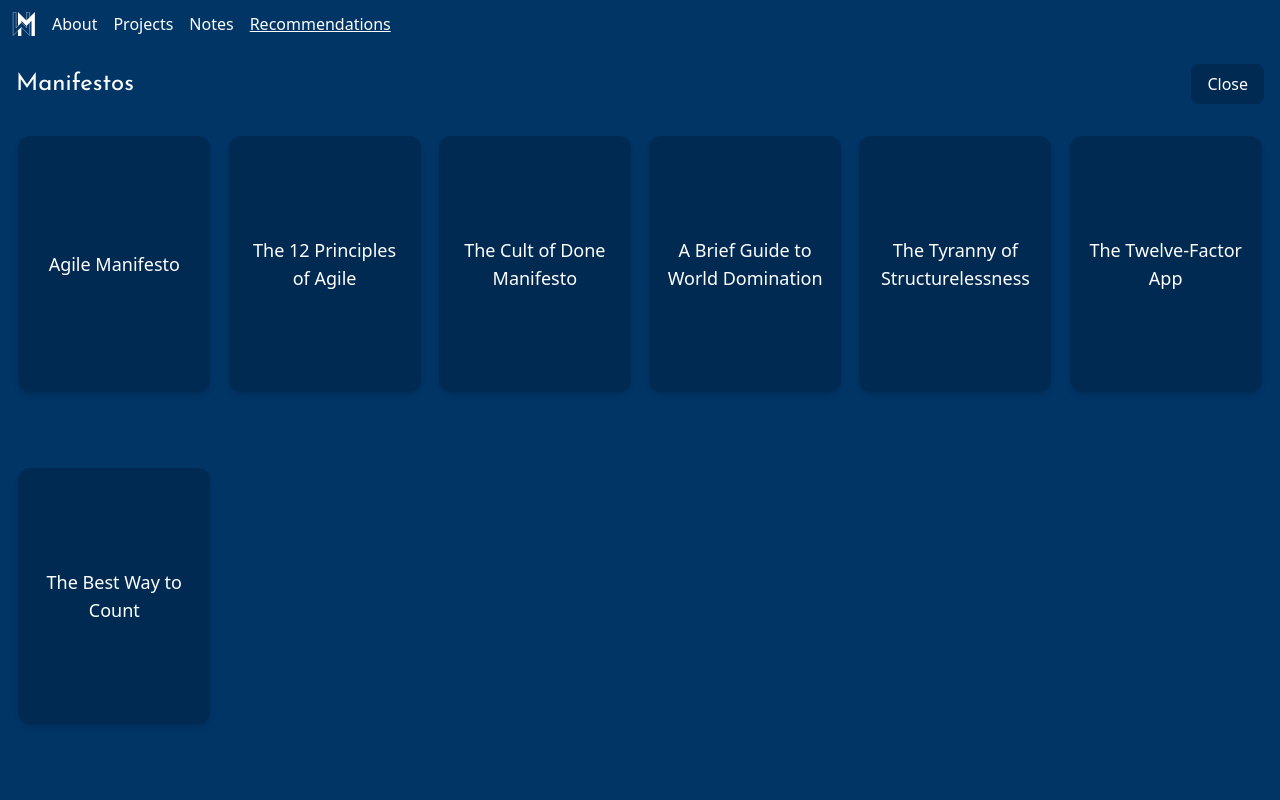
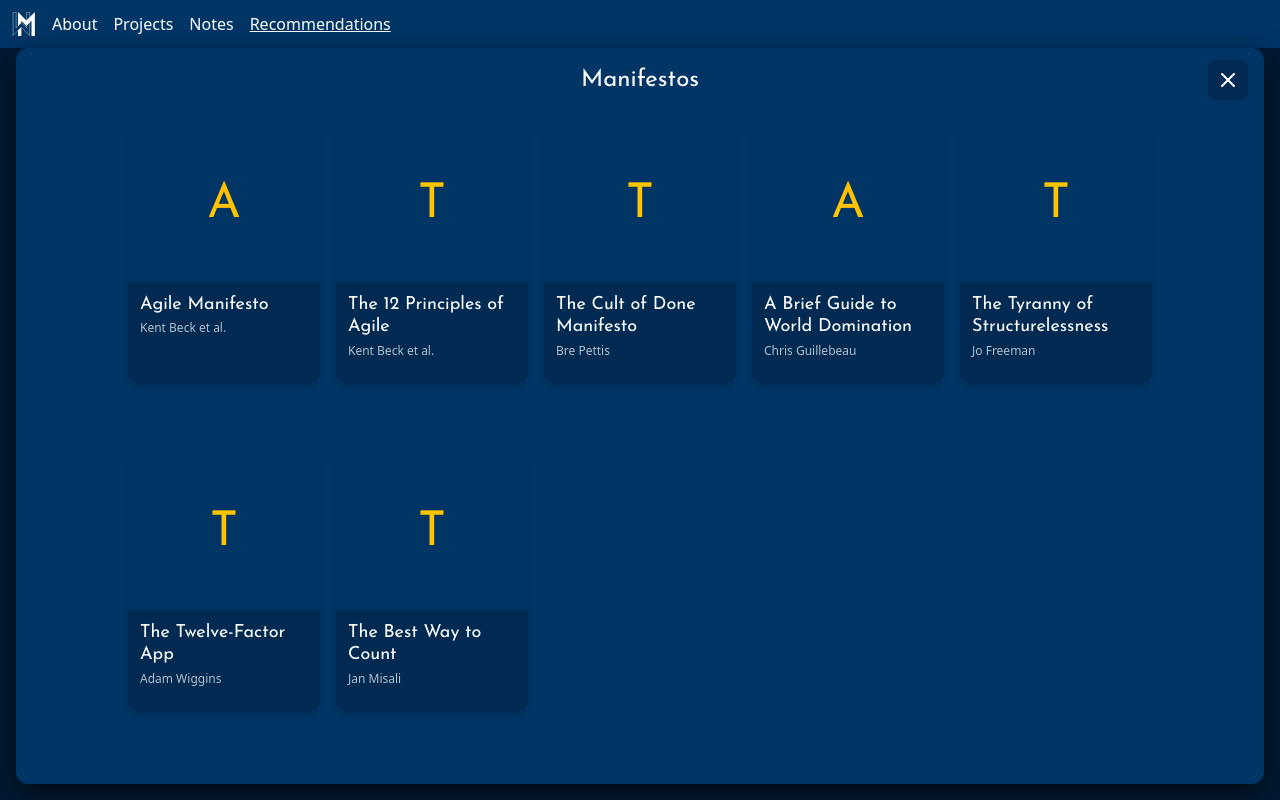
Before and after one commit to wmarrujo/wmarrujo.github.io, a SvelteKit app: page /recommendations in a window 1280 px wide. Both pictures are taken after a click on the button "Manifestos". Built offline with nearby package versions, Linux system fonts and the light colour scheme.

Commit message:
dialog styling 1

```diff
--- a/src/routes/recommendations/+page.svelte
+++ b/src/routes/recommendations/+page.svelte
@@ -115,10 +115,6 @@
 			]
 		},
 	}
-
-	function openDialog(e: Event) {
-		((e.currentTarget as HTMLElement).nextElementSibling as HTMLDialogElement).showModal()
-	}
 </script>
 
 <nav class="flex items-center gap-4 p-3 sticky top-0 z-10 bg-primary">
@@ -130,39 +126,71 @@
 </nav>
 
 <main class="p-4">
-	<ul class="grid grid-cols-[repeat(auto-fit,12rem)] justify-evenly gap-4">
-		{#each Object.entries(recommendations as Record<string, List>) as [name, items]}
-			{@render deck(name, items)}
+	<ul class="grid grid-cols-[repeat(auto-fit,12rem)] justify-center gap-4">
+		{#each Object.entries(recommendations as Record<string, List>) as [name, items], i}
+			{@render deck(name, items, `r${i}`)}
 		{/each}
 	</ul>
 </main>
 
+{#snippet cardBody(item: Recommendation)}
+	{#if item.image}
+		<img src={item.image} alt={item.title} class="w-full h-[60%] object-cover">
+	{:else}
+		<div class="w-full h-[60%] flex items-center justify-center bg-primary text-accent font-title text-5xl">{item.title.charAt(0)}</div>
+	{/if}
+	<div class="flex flex-col gap-1 p-3 flex-1 min-h-0">
+		<h3 class="m-0 font-title text-lg leading-tight">{item.title}</h3>
+		{#if item.author}
+			<p class="m-0 text-xs opacity-70">{item.author}</p>
+		{/if}
+		{#if item.thesis}
+			<p class="m-0 text-xs opacity-85 line-clamp-3">{item.thesis}</p>
+		{/if}
+		{#if item.pitch}
+			<p class="m-0 text-xs opacity-60 line-clamp-2">{item.pitch}</p>
+		{/if}
+	</div>
+{/snippet}
+
 {#snippet card(item: Recommendation)}
 	<li class="w-48 aspect-[3/4]">
 		{#if item.link}
-			<a class="flex items-center justify-center w-full h-full rounded-xl bg-secondary shadow-md text-center p-4 text-lg text-white no-underline" href={item.link}>{item.title}</a>
+			<a class="flex flex-col w-full h-full rounded-xl bg-secondary shadow-md overflow-hidden no-underline text-white transition-transform duration-200 hover:-translate-y-1 hover:scale-105 hover:shadow-lg" href={item.link}>
+				{@render cardBody(item)}
+			</a>
 		{:else}
-			<span class="flex items-center justify-center w-full h-full rounded-xl bg-secondary shadow-md text-center p-4 text-lg text-white">{item.title}</span>
+			<span class="flex flex-col w-full h-full rounded-xl bg-secondary shadow-md overflow-hidden text-white transition-transform duration-200 hover:-translate-y-1 hover:scale-105 hover:shadow-lg">
+				{@render cardBody(item)}
+			</span>
 		{/if}
 	</li>
 {/snippet}
 
-{#snippet deck(name: string, items: List)}
+{#snippet deck(name: string, items: List, id: string)}
 	<li class="w-48 aspect-[3/4]">
-		<button class="flex items-center justify-center w-full h-full rounded-xl bg-secondary shadow-md text-center p-4 font-title text-2xl text-white border-none cursor-pointer" onclick={openDialog} aria-haspopup="dialog">{name}</button>
-		<dialog aria-label={name}>
-			<div class="flex items-center justify-between gap-4 p-4">
-				<h2 class="m-0 font-title text-2xl">{name}</h2>
-				<form method="dialog"><button class="border-none rounded-lg bg-secondary text-white font-sans p-2 px-4 cursor-pointer">Close</button></form>
+		<button class="flex flex-col w-full h-full rounded-xl bg-secondary shadow-md p-4 font-title text-2xl text-white border-none cursor-pointer transition-transform duration-200 hover:-translate-y-1 hover:scale-105 hover:shadow-lg" popovertarget={id} aria-haspopup="dialog">
+			<span class="flex-1"></span>
+			<span class="text-center">{name}</span>
+			<span class="flex-[2]"></span>
+		</button>
+		<!-- svelte-ignore a11y-no-noninteractive-element-interactions -->
+		<dialog popover="manual" id={id} aria-label={name}
+			onkeydown={(e) => { if (e.key === "Escape") { (e.currentTarget as HTMLElement).hidePopover(); e.stopPropagation() } }}>
+			<div class="relative flex items-center justify-center p-4">
+				<h2 class="m-0 font-title text-2xl text-center">{name}</h2>
+				<button class="absolute right-4 top-1/2 -translate-y-1/2 border-none rounded-lg bg-secondary text-white p-2 cursor-pointer" popovertarget={id} popovertargetaction="hide" aria-label="Close">
+					<svg xmlns="http://www.w3.org/2000/svg" width="24" height="24" viewBox="0 0 24 24" fill="none" stroke="currentColor" stroke-width="2" stroke-linecap="round" stroke-linejoin="round" class="lucide lucide-x-icon lucide-x"><path d="M18 6 6 18"/><path d="m6 6 12 12"/></svg>
+				</button>
 			</div>
-			<ul class="grid grid-cols-[repeat(auto-fit,12rem)] justify-evenly gap-4 flex-1 overflow-auto p-4">
+			<ul class="grid grid-cols-[repeat(auto-fit,12rem)] justify-center gap-4 flex-1 overflow-auto p-4">
 				{#if Array.isArray(items)}
 					{#each items as item}
 						{@render card(item)}
 					{/each}
 				{:else}
-					{#each Object.entries(items) as [subName, subItems]}
-						{@render deck(subName, subItems)}
+					{#each Object.entries(items) as [subName, subItems], j}
+						{@render deck(subName, subItems, `${id}-${j}`)}
 					{/each}
 				{/if}
 			</ul>
@@ -175,10 +203,9 @@
 		--nav-height: 3rem;
 	}
 
-	/* the opened list: a full-screen modal below the nav bar */
-	dialog[open] {
+	:popover-open {
 		position: fixed;
-		inset: var(--nav-height) 0 0 0;
+		inset: var(--nav-height) 1rem 1rem 1rem;
 		margin: 0;
 		width: auto;
 		height: auto;
@@ -186,14 +213,16 @@
 		max-height: none;
 		padding: 0;
 		border: none;
+		border-radius: 0.75rem;
 		background: #003566;
 		color: inherit;
 		display: flex;
 		flex-direction: column;
 		overflow: hidden;
+		box-shadow: 0 10px 30px rgba(0, 0, 0, 0.6);
 	}
 
-	dialog::backdrop {
+	[popover]::backdrop {
 		inset: var(--nav-height) 0 0 0;
 		background: rgba(0, 0, 0, 0.5);
 	}
```
